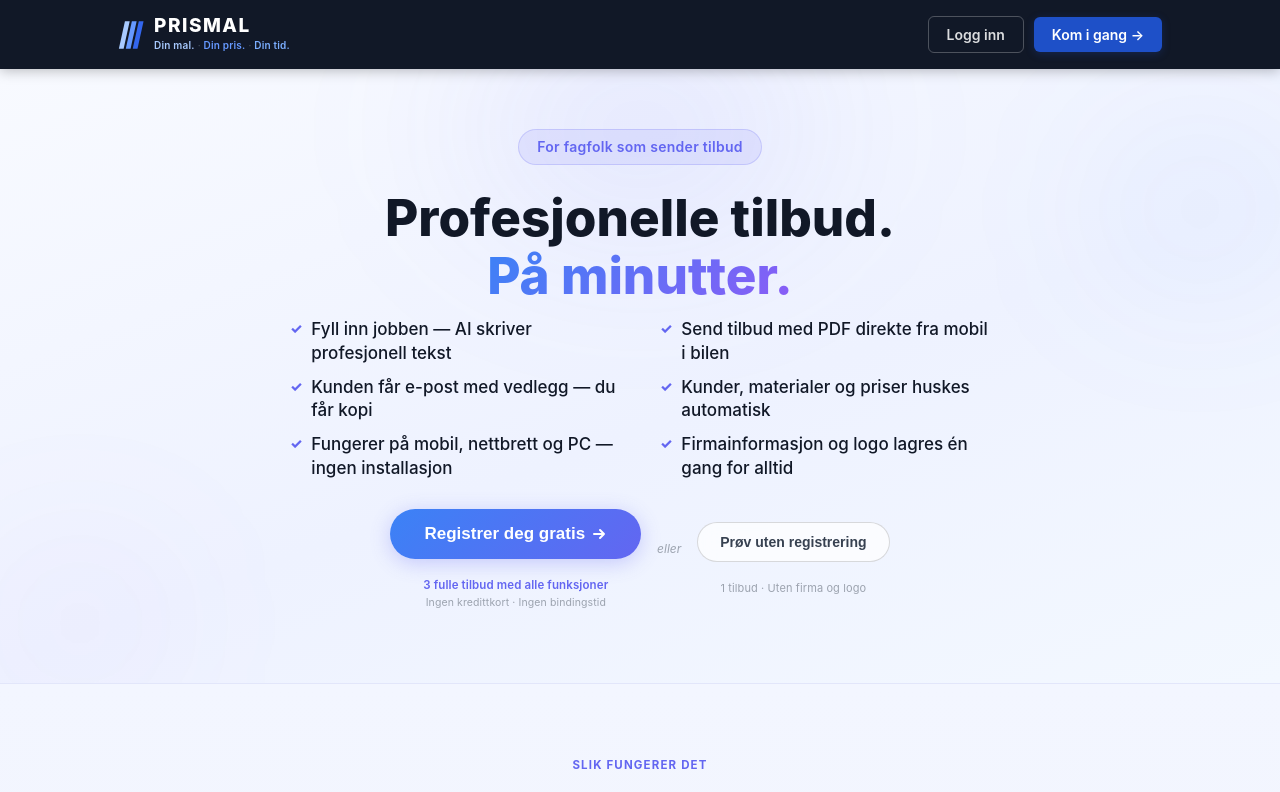
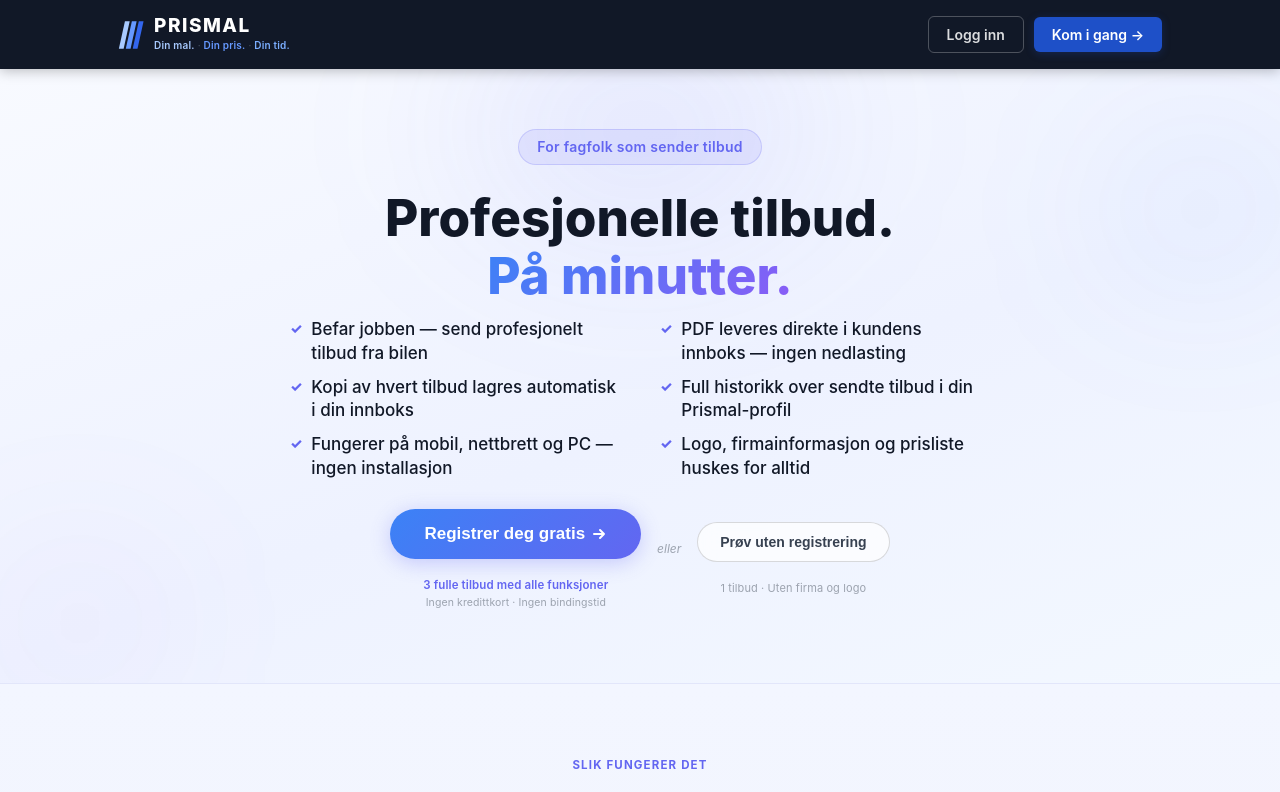
Before and after one commit to anderslura/Prismal, a React (Vite) app: page / in a window 1280 px wide. Shown: the top 792 px of the page. Built offline with nearby package versions, Linux system fonts and the light colour scheme.

Commit message:
landing: sterkere salgspitch – PDF direkte til kunde, historikk i profil

```diff
--- a/src/components/Landingsside.jsx
+++ b/src/components/Landingsside.jsx
@@ -140,12 +140,12 @@ export default function Landingsside({ onStart, onRegistrer }) {
             <span className="l2-tittel-grad">På minutter.</span>
           </h1>
           <ul className="l2-punkter">
-            <li>Fyll inn jobben — AI skriver profesjonell tekst</li>
-            <li>Send tilbud med PDF direkte fra mobil i bilen</li>
-            <li>Kunden får e-post med vedlegg — du får kopi</li>
-            <li>Kunder, materialer og priser huskes automatisk</li>
+            <li>Befar jobben — send profesjonelt tilbud fra bilen</li>
+            <li>PDF leveres direkte i kundens innboks — ingen nedlasting</li>
+            <li>Kopi av hvert tilbud lagres automatisk i din innboks</li>
+            <li>Full historikk over sendte tilbud i din Prismal-profil</li>
             <li>Fungerer på mobil, nettbrett og PC — ingen installasjon</li>
-            <li>Firmainformasjon og logo lagres én gang for alltid</li>
+            <li>Logo, firmainformasjon og prisliste huskes for alltid</li>
           </ul>
           <div className="l2-cta-rad">
             <div className="l2-cta-alternativ">
```
